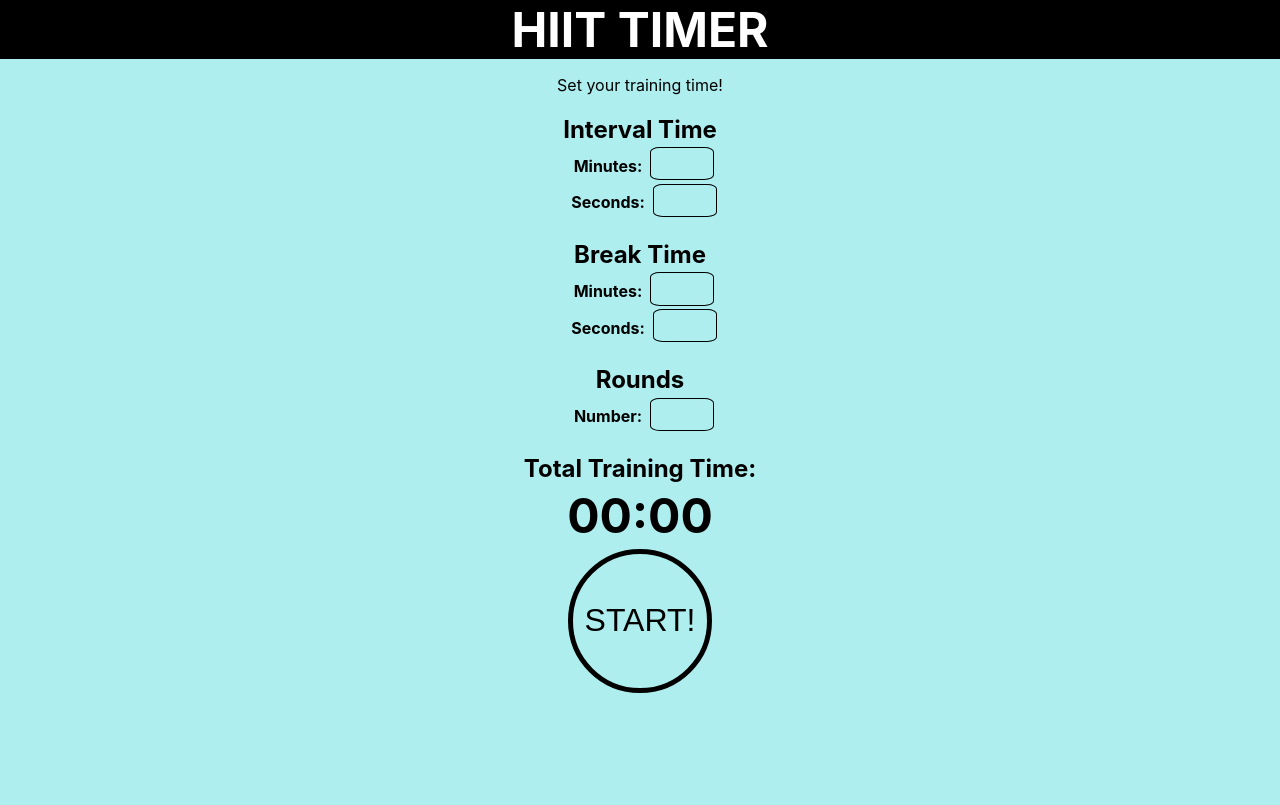
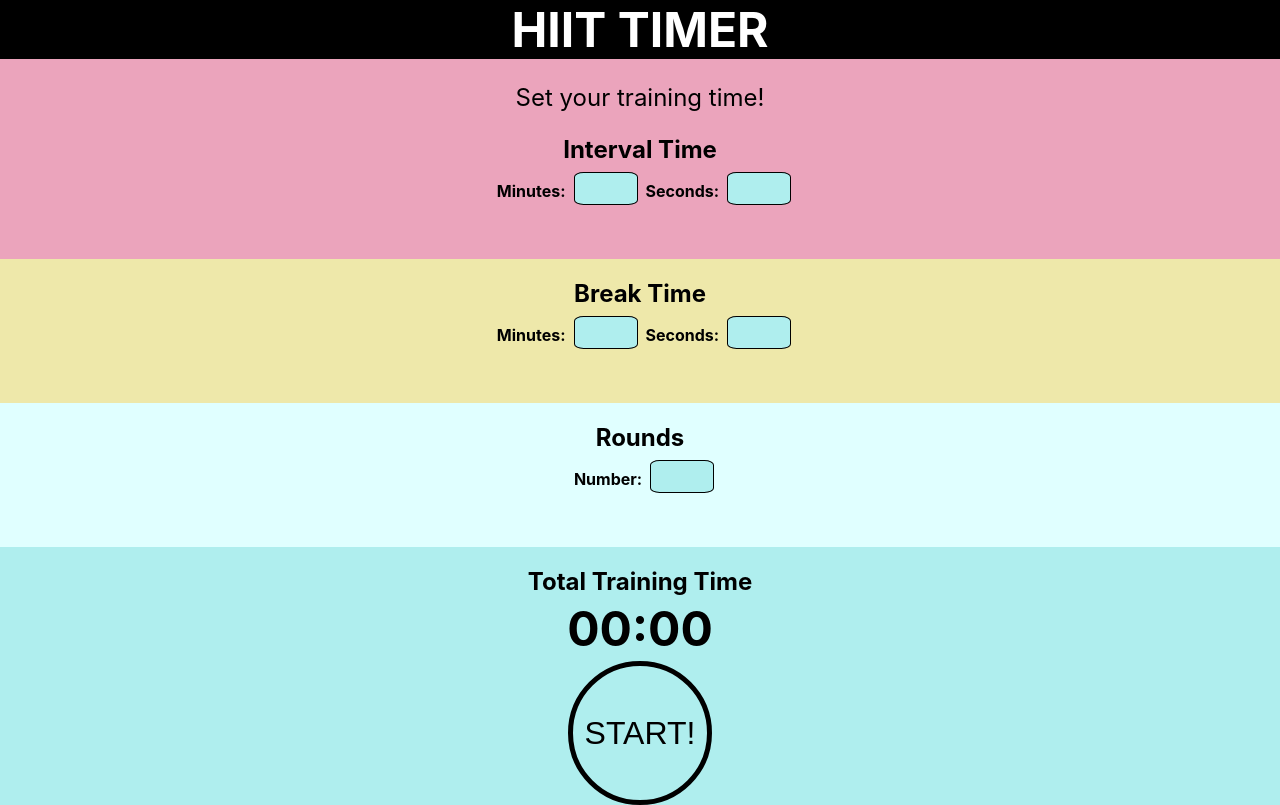
Before and after one commit to AnnaRoos/hiit-timer, a React (Create React App) app: page / in a window 1280 px wide. Built offline with nearby package versions, Linux system fonts and the light colour scheme.

Commit message:
added some styling to first page

```diff
--- a/src/components/Buttons/StartButton.module.css
+++ b/src/components/Buttons/StartButton.module.css
@@ -8,5 +8,5 @@
 }
 
 .startButton:focus, .startButton:hover {
-  background-color: cyan;
+  background-color: rgb(235, 164, 188);;
 }
--- a/src/components/Input/Input.js
+++ b/src/components/Input/Input.js
@@ -48,7 +48,7 @@ const Input = (props) => {
   }
   return (
     <div >
-      <label className={styles.label}>{props.label}</label>
+      <label className={styles.label} htmlFor={props.id}>{props.label}</label>
       {inputElement}
     </div>
   );
--- a/src/components/Input/Input.module.css
+++ b/src/components/Input/Input.module.css
@@ -16,5 +16,5 @@
 
 
 .input:focus {
-  background-color: cyan;
+  background-color: rgb(235, 164, 188);
 }
--- a/src/containers/SetTimer/SetTimer.js
+++ b/src/containers/SetTimer/SetTimer.js
@@ -34,9 +34,12 @@ const SetTimer = (props) => {
 
   return (
     <div>
-      <p>Set your training time!</p>
+      <section className={styles.intervalSection}>
+        <p className={styles.setTrainingTime}>Set your training time!</p>
         <h2 className={styles.headings}>Interval Time</h2>
+        <div className={styles.flexRow}>
           <Input
+            className={styles.input}
             label="Minutes: "
             id="intervalMinutes"
             inputType="minutes"
@@ -44,13 +47,19 @@ const SetTimer = (props) => {
             changed={(event) => setIntervalMinutes(event.target.value)}
           />
           <Input
+            className={styles.input}
             label="Seconds: "
             id="intervalSeconds"
             inputType="seconds"
             value={intervalSeconds}
             changed={(event) => setIntervalSeconds(event.target.value)}
           />
+        </div>
+      </section>
+
+      <section className={styles.breakSection}>
         <h2 className={styles.headings}>Break Time</h2>
+        <div className={styles.flexRow}>
           <Input
             label="Minutes:"
             id="breakMinutes"
@@ -65,6 +74,10 @@ const SetTimer = (props) => {
             value={breakSeconds}
             changed={(event) => setBreakSeconds(event.target.value)}
           />
+        </div>
+      </section>
+
+      <section className={styles.roundsSection}>
         <h2 className={styles.headings}>Rounds</h2>
         <Input
           label="Number:"
@@ -73,8 +86,14 @@ const SetTimer = (props) => {
           value={rounds}
           changed={(event) => setRounds(event.target.value)}
         />
-      <ShowTotalTime hours={totalTime.hours} minutes={totalTime.minutes} seconds={totalTime.seconds}>
-        Total Training Time:{' '}
+      </section>
+
+      <ShowTotalTime
+        hours={totalTime.hours}
+        minutes={totalTime.minutes}
+        seconds={totalTime.seconds}
+      >
+        Total Training Time
       </ShowTotalTime>
       <StartButton
         title="START!"
--- a/src/containers/SetTimer/SetTimer.module.css
+++ b/src/containers/SetTimer/SetTimer.module.css
@@ -1,4 +1,39 @@
 .headings {
+  font-size: 1.5rem;
+  margin-bottom: 0.5rem;
+}
+
+.intervalSection {
+  width: 100vw;
+  height: 25vh;
+  background-color: rgb(235, 164, 188);
+  display: flex;
+  flex-direction: column;
+}
+
+.breakSection {
+  width: 100vw;
+  height: 18vh;
+  background-color: palegoldenrod;
+  display: flex;
+  flex-direction: column;
+}
+
+.roundsSection {
+    width: 100vw;
+  height: 18vh;
+  background-color: lightcyan;
+  display: flex;
+  flex-direction: column;
+}
+
+.flexRow {
+display: flex;
+flex-direction: row;
+justify-content: center;
+}
+
+.setTrainingTime {
   font-size: 1.5rem;
   margin-bottom: 0.2rem;
 }
```
Lines whose indentation alone changed are shown as unchanged.
